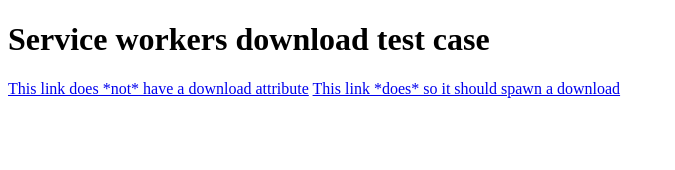
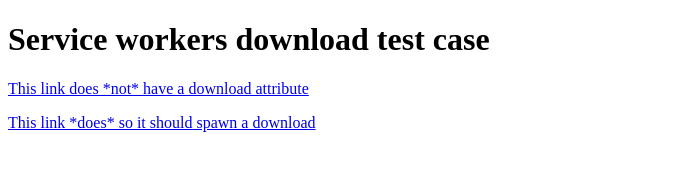
Before and after one commit to poshaughnessy/sw-download-test-case, a plain HTML site: page index.html in a window 1280 px wide. Shown: the whole page, without its empty margins (0-675 px from the left). Drawn offline with Linux system fonts and the light colour scheme.

Commit message:
Update README etc

```diff
--- a/index.html
+++ b/index.html
@@ -8,7 +8,7 @@
   </head>
   <body>
     <h1>Service workers download test case</h1>
-    <a href="test">This link does *not* have a download attribute</a>
-    <a href="/test" download="test.txt">This link *does* so it should spawn a download</a>
+    <p><a href="test">This link does *not* have a download attribute</a></p>
+    <p><a href="/test" download="test.txt">This link *does* so it should spawn a download</a></p>
   </body>
 </html>
```
Also changed, not shown: 1 other file.
